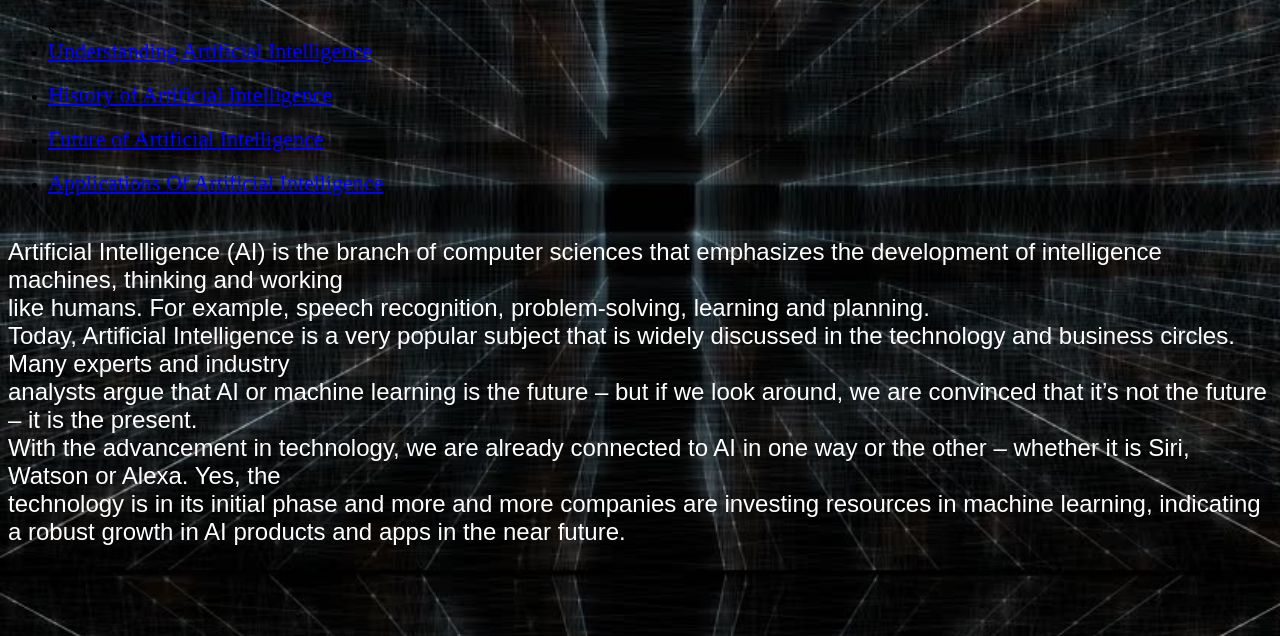
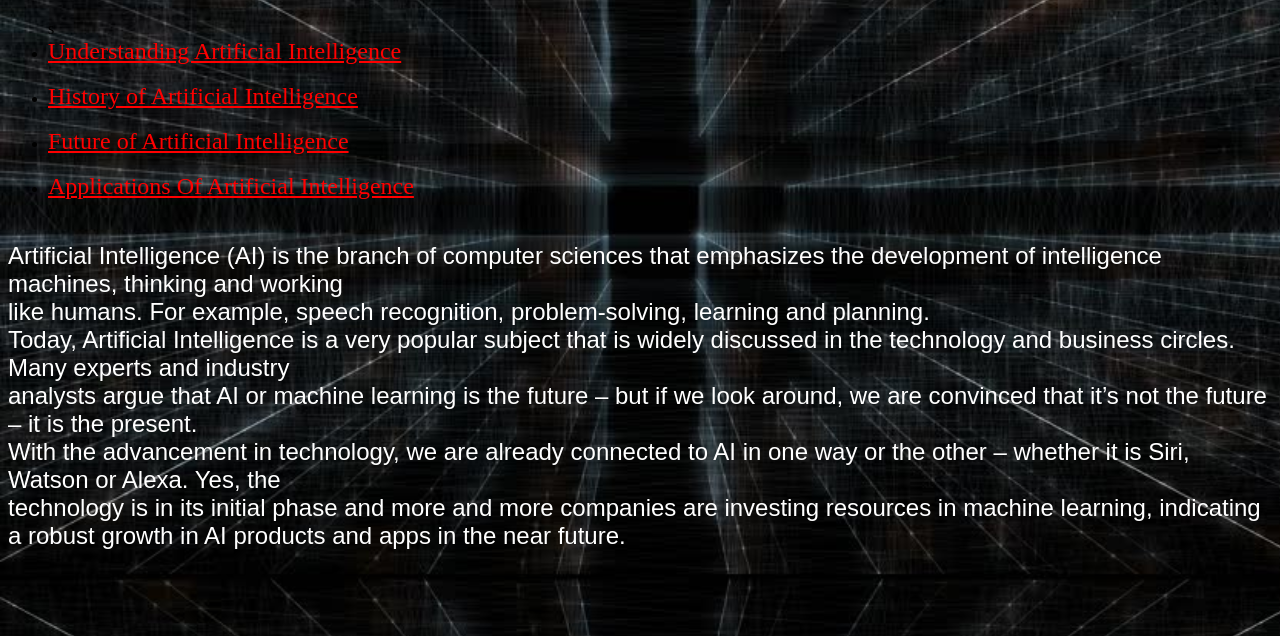
Before and after one commit to reham526/AI, a plain HTML site: page index.html in a window 1280 px wide. Shown: the part 164-800 px from the top of the page. Drawn offline with Linux system fonts and the light colour scheme.

Commit message:
Update index.html

```diff
--- a/index.html
+++ b/index.html
@@ -14,14 +14,14 @@
 	links <br>
 
 	<ul>s
-  <li><a style="font-size: 22px; color: blue" href="p1.html">Understanding Artificial Intelligence
+  <li><a style="font-size: 24px; color: red" href="p1.html">Understanding Artificial Intelligence
 </a></li> <br>
-  <li><a style="font-size: 22px; color: blue" href="p2.html">History of Artificial Intelligence
+  <li><a style="font-size: 24px; color: red" href="p2.html">History of Artificial Intelligence
 
 </a></li><br>
-   <li><a style="font-size: 22px; color: blue" href="p3.html">Future of Artificial Intelligence
+   <li><a style="font-size: 24px; color: red" href="p3.html">Future of Artificial Intelligence
 </a></li><br>
-   <li><a style="font-size: 22px; color: blue" href="p4.html">Applications Of Artificial Intelligence
+   <li><a style="font-size: 24px; color: red" href="p4.html">Applications Of Artificial Intelligence
 </a></li><br>
 
 </ul>
```
